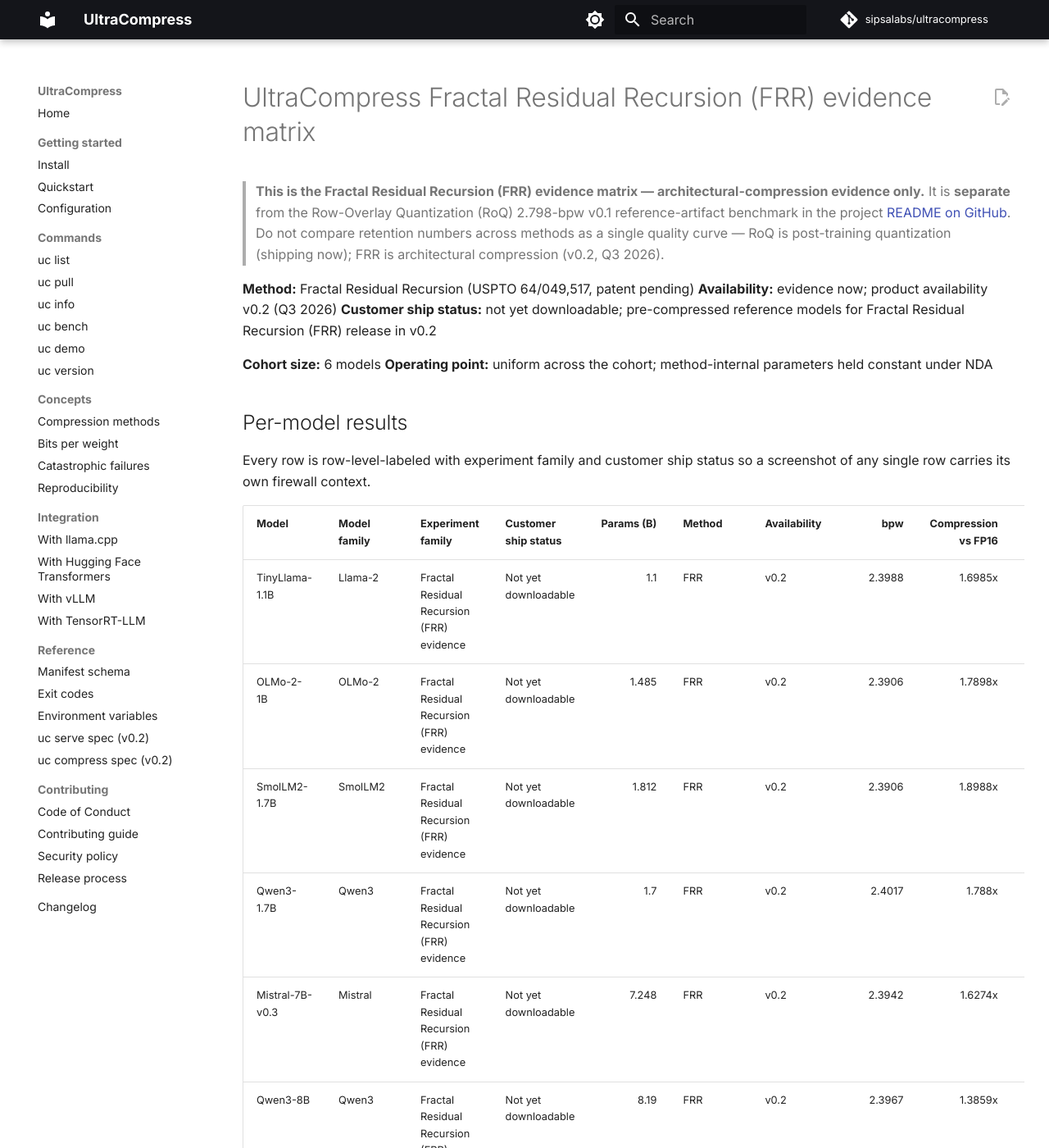
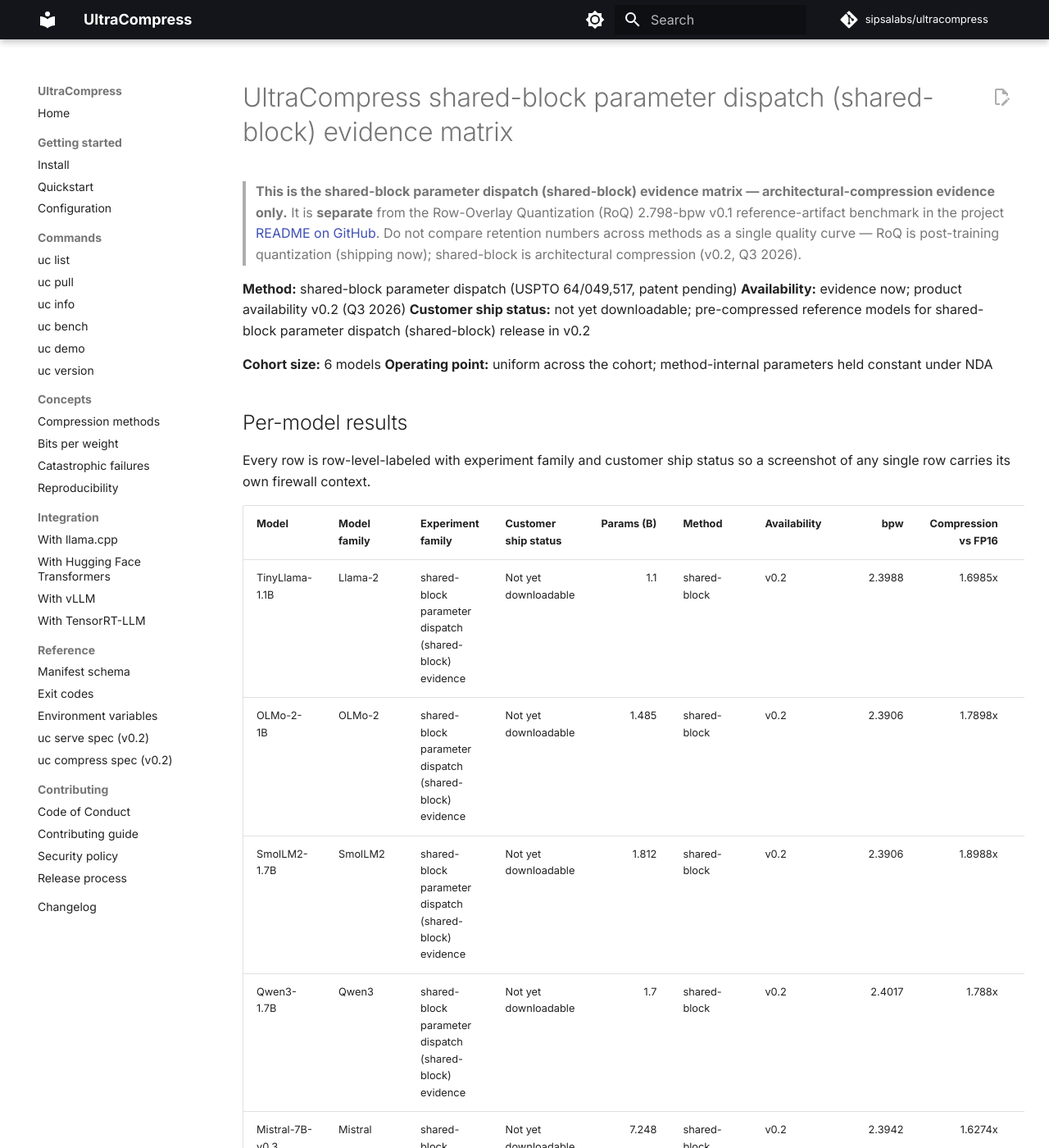
Before and after one commit to sipsalabs/ultracompress, an MkDocs documentation site: the page built from docs/evidence/matrix.md, in a window 1280 px wide and 1400 px high. Shown: the whole window at 82% size. Built offline with MkDocs 1.6.1 and Material for MkDocs 9.7.7, drawn with Linux system fonts in a browser that asks for light colours; comment, search, counter and statistics services are not loaded; some of the changed text lies outside the part shown.

Commit message:
charter scrub: docs/evidence/matrix.md (replace internal codenames with public phrasing)

```diff
--- a/docs/evidence/matrix.md
+++ b/docs/evidence/matrix.md
@@ -1,12 +1,12 @@
 <!-- Classification: PUBLIC | Owner: Sipsa Labs | Last Reviewed: 2026-04-27 | External Sharing: allowed -->
 
-# UltraCompress Fractal Residual Recursion (FRR) evidence matrix
+# UltraCompress shared-block parameter dispatch (shared-block) evidence matrix
 
-> **This is the Fractal Residual Recursion (FRR) evidence matrix — architectural-compression evidence only.** It is **separate** from the Row-Overlay Quantization (RoQ) 2.798-bpw v0.1 reference-artifact benchmark in the project [README on GitHub](https://github.com/sipsalabs/ultracompress#readme). Do not compare retention numbers across methods as a single quality curve — RoQ is post-training quantization (shipping now); FRR is architectural compression (v0.2, Q3 2026).
+> **This is the shared-block parameter dispatch (shared-block) evidence matrix — architectural-compression evidence only.** It is **separate** from the Row-Overlay Quantization (RoQ) 2.798-bpw v0.1 reference-artifact benchmark in the project [README on GitHub](https://github.com/sipsalabs/ultracompress#readme). Do not compare retention numbers across methods as a single quality curve — RoQ is post-training quantization (shipping now); shared-block is architectural compression (v0.2, Q3 2026).
 
-**Method:** Fractal Residual Recursion (USPTO 64/049,517, patent pending)
+**Method:** shared-block parameter dispatch (USPTO 64/049,517, patent pending)
 **Availability:** evidence now; product availability v0.2 (Q3 2026)
-**Customer ship status:** not yet downloadable; pre-compressed reference models for Fractal Residual Recursion (FRR) release in v0.2
+**Customer ship status:** not yet downloadable; pre-compressed reference models for shared-block parameter dispatch (shared-block) release in v0.2
 
 **Cohort size:** 6 models
 **Operating point:** uniform across the cohort; method-internal parameters held constant under NDA
@@ -17,16 +17,16 @@
 
 | Model | Model family | Experiment family | Customer ship status | Params (B) | Method | Availability | bpw | Compression vs FP16 | T1 retention | T10 retention | T1 agreement | T10 agreement | PPL FP16 | PPL compressed |
 |---|---|---|---|---:|---|---|---:|---:|---:|---:|---:|---:|---:|---:|
-| TinyLlama-1.1B | Llama-2 | Fractal Residual Recursion (FRR) evidence | Not yet downloadable | 1.1 | FRR | v0.2 | 2.3988 | 1.6985x | 83.61% | 91.73% | 65.01% | 94.17% | 17.0142 | 28.8989 |
-| OLMo-2-1B | OLMo-2 | Fractal Residual Recursion (FRR) evidence | Not yet downloadable | 1.485 | FRR | v0.2 | 2.3906 | 1.7898x | 82.75% | 90.83% | 62.76% | 93.06% | 20.1537 | 36.0711 |
-| SmolLM2-1.7B | SmolLM2 | Fractal Residual Recursion (FRR) evidence | Not yet downloadable | 1.812 | FRR | v0.2 | 2.3906 | 1.8988x | 80.84% | 90.18% | 62.57% | 93.20% | 18.0321 | 34.2397 |
-| Qwen3-1.7B | Qwen3 | Fractal Residual Recursion (FRR) evidence | Not yet downloadable | 1.7 | FRR | v0.2 | 2.4017 | 1.788x | 84.65% | 90.68% | 64.04% | 93.88% | 33.21 | 59.4 |
-| Mistral-7B-v0.3 | Mistral | Fractal Residual Recursion (FRR) evidence | Not yet downloadable | 7.248 | FRR | v0.2 | 2.3942 | 1.6274x | 86.21% | 93.19% | 69.69% | 95.06% | 12.3569 | 20.1093 |
-| Qwen3-8B | Qwen3 | Fractal Residual Recursion (FRR) evidence | Not yet downloadable | 8.19 | FRR | v0.2 | 2.3967 | 1.3859x | 91.85% | 95.83% | 73.56% | 96.98% | 20.6963 | 28.6829 |
+| TinyLlama-1.1B | Llama-2 | shared-block parameter dispatch (shared-block) evidence | Not yet downloadable | 1.1 | shared-block | v0.2 | 2.3988 | 1.6985x | 83.61% | 91.73% | 65.01% | 94.17% | 17.0142 | 28.8989 |
+| OLMo-2-1B | OLMo-2 | shared-block parameter dispatch (shared-block) evidence | Not yet downloadable | 1.485 | shared-block | v0.2 | 2.3906 | 1.7898x | 82.75% | 90.83% | 62.76% | 93.06% | 20.1537 | 36.0711 |
+| SmolLM2-1.7B | SmolLM2 | shared-block parameter dispatch (shared-block) evidence | Not yet downloadable | 1.812 | shared-block | v0.2 | 2.3906 | 1.8988x | 80.84% | 90.18% | 62.57% | 93.20% | 18.0321 | 34.2397 |
+| Qwen3-1.7B | Qwen3 | shared-block parameter dispatch (shared-block) evidence | Not yet downloadable | 1.7 | shared-block | v0.2 | 2.4017 | 1.788x | 84.65% | 90.68% | 64.04% | 93.88% | 33.21 | 59.4 |
+| Mistral-7B-v0.3 | Mistral | shared-block parameter dispatch (shared-block) evidence | Not yet downloadable | 7.248 | shared-block | v0.2 | 2.3942 | 1.6274x | 86.21% | 93.19% | 69.69% | 95.06% | 12.3569 | 20.1093 |
+| Qwen3-8B | Qwen3 | shared-block parameter dispatch (shared-block) evidence | Not yet downloadable | 8.19 | shared-block | v0.2 | 2.3967 | 1.3859x | 91.85% | 95.83% | 73.56% | 96.98% | 20.6963 | 28.6829 |
 
 > **bpw vs compression-ratio denominator note**: the `bpw` column measures bits-per-weight on the compressed artifact; the `Compression vs FP16` column measures total artifact size relative to the FP16 baseline. The two columns measure different denominators (per-weight cost vs total artifact accounting) and should not be reconciled with each other without consulting the manifest. The same compressed artifact can have a low bpw (per-weight) and a modest compression ratio (per-artifact) when the architectural-compression component dominates the savings.
 
-## Cohort summary (Fractal Residual Recursion (FRR) at the same operating point)
+## Cohort summary (shared-block parameter dispatch (shared-block) at the same operating point)
 
 - **Median bpw:** 2.40
 - **Median T1 retention:** 84.13%
@@ -42,16 +42,16 @@
 
 ## Row-Overlay Quantization (RoQ) (separate experiment — referenced for context only)
 
-The README headline numbers (95.63% median T1 retention, zero catastrophic failures, 30% smaller than NF4) are the **Row-Overlay Quantization (RoQ)** benchmark at **2.798 bpw**. RoQ and FRR are different methods, different operating points, different bpw targets. Customer evaluations should pick a method based on use case:
+The README headline numbers (95.63% median T1 retention, zero catastrophic failures, 30% smaller than NF4) are the **Row-Overlay Quantization (RoQ)** benchmark at **2.798 bpw**. RoQ and shared-block are different methods, different operating points, different bpw targets. Customer evaluations should pick a method based on use case:
 
 - **Row-Overlay Quantization (RoQ) (shipping now)** — drop-in replacement for bitsandbytes / GPTQ / AWQ / HQQ. Pre-compressed reference artifacts roll out on Hugging Face Hub through April–May 2026.
-- **Fractal Residual Recursion (FRR) (v0.2)** — architectural compression layered on top of (or in place of) standard quantization. Higher absolute compression, narrower architecture support at v0.2 launch.
+- **shared-block parameter dispatch (shared-block) (v0.2)** — architectural compression layered on top of (or in place of) standard quantization. Higher absolute compression, narrower architecture support at v0.2 launch.
 
 ## Field definitions
 
 - **`bpw`** — bits per weight; effective on-disk per-parameter cost including all overhead (codebooks, scales, zero points, metadata).
 - **`Compression vs FP16`** — compressed-artifact size relative to FP16 baseline; >1.0 means smaller. Different denominator than `bpw`; see footnote above.
-- **`Experiment family`** — which experimental method this row belongs to. All rows in this matrix are FRR evidence.
+- **`Experiment family`** — which experimental method this row belongs to. All rows in this matrix are shared-block evidence.
 - **`Customer ship status`** — whether artifacts from this experiment are downloadable today. All rows in this matrix are not yet downloadable; release in v0.2.
 - **`PPL FP16`** — WikiText-103 perplexity of the FP16 teacher.
 - **`PPL compressed`** — WikiText-103 perplexity of the compressed model at this operating point.
@@ -70,7 +70,7 @@
 - All numeric values are direct field copies from the source archive; no hand-entered values.
 - Models without `ppl_fp16` / `ppl_compressed` ran the agreement/retention pipeline but not the perplexity pipeline.
 - Cohort medians and envelope are computed by this extractor; readers can recompute from the per-model rows.
-- This is the Fractal Residual Recursion (FRR) *evidence matrix* — architectural-compression evidence. (internal experiment).1 reference-artifact benchmarks are in the README. **Do not combine.**
+- This is the shared-block parameter dispatch (shared-block) *evidence matrix* — architectural-compression evidence. (internal experiment).1 reference-artifact benchmarks are in the README. **Do not combine.**
 
 ---
 
```
